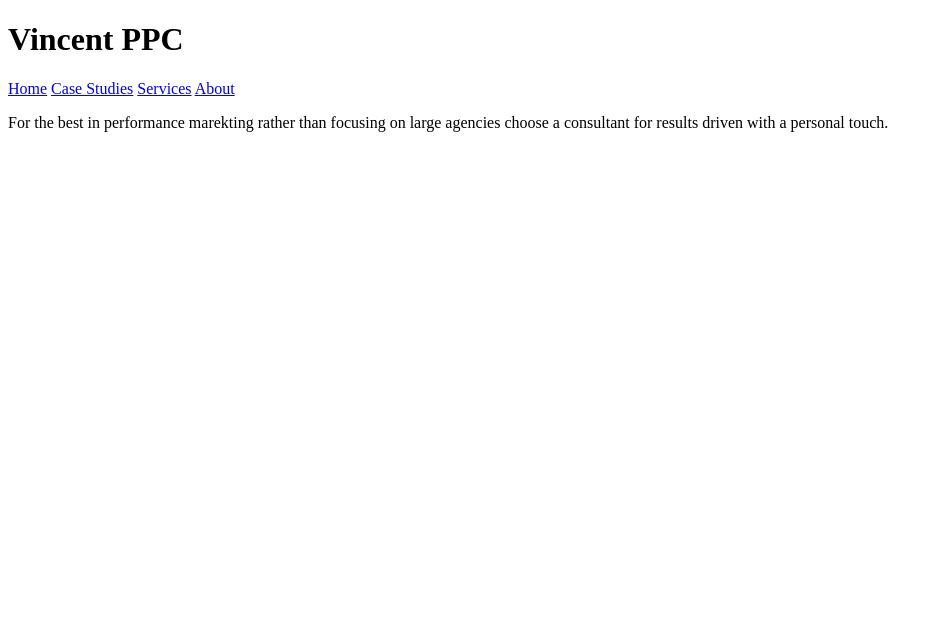
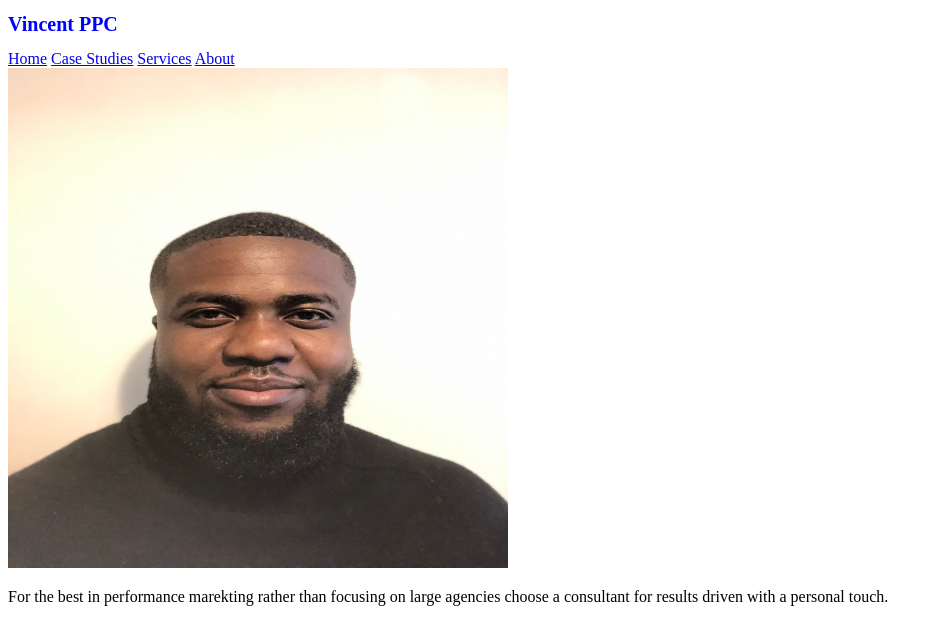
Before and after one commit to VAOkolo/ppcSite, a plain HTML site: page index.html in a window 1280 px wide. Shown: the whole page, without its empty margins (0-943 px from the left). Drawn offline with Linux system fonts and the light colour scheme.

Commit message:
modified html and added css doc and image to site

```diff
--- a/index.html
+++ b/index.html
@@ -5,13 +5,17 @@
     <meta http-equiv="X-UA-Compatible" content="IE=edge">
     <meta name="viewport" content="width=device-width, initial-scale=1.0">
     <title>Main Page</title>
+    <link rel="stylesheet" type="text/css" href="style.css"/>
 </head>
 <body>
-    <h1>Vincent PPC</h1>
-    <a href="index.html">Home</a>
-    <a href="caseStudies.html">Case Studies</a>
-    <a href="services.html">Services</a>
-    <a href="about.html">About</a>
+        <div>
+            <h1 class="title">Vincent PPC</h1>
+        <a href="index.html">Home</a>
+        <a href="caseStudies.html">Case Studies</a>
+        <a href="services.html">Services</a>
+        <a href="about.html">About</a>
+    </div>
+    <img class="pageimage" src="vincent.jpeg" alt="picture of Vincent">
     <p>For the best in performance marekting rather than focusing on large agencies choose a consultant for results driven with a personal touch.</p>
 </body>
 </html>
--- /dev/null
+++ b/style.css
@@ -0,0 +1,8 @@
+.pageimage{
+    width: 500px;
+    height: 500px;
+}
+.title{
+    color: blue;
+    font-size: 20px;
+}
```
Also changed, not shown: vincent.jpeg (added).
